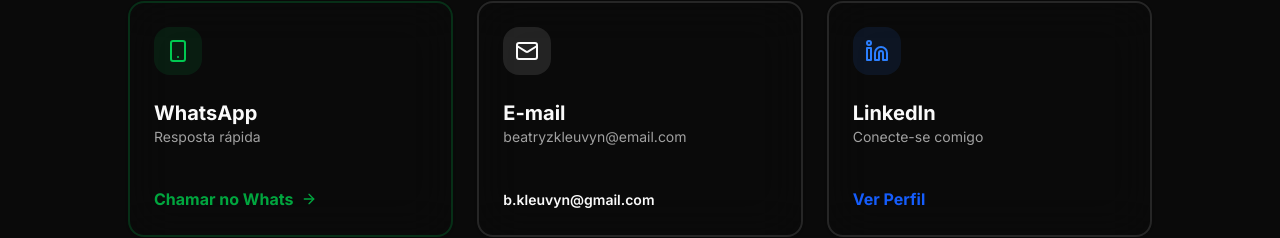
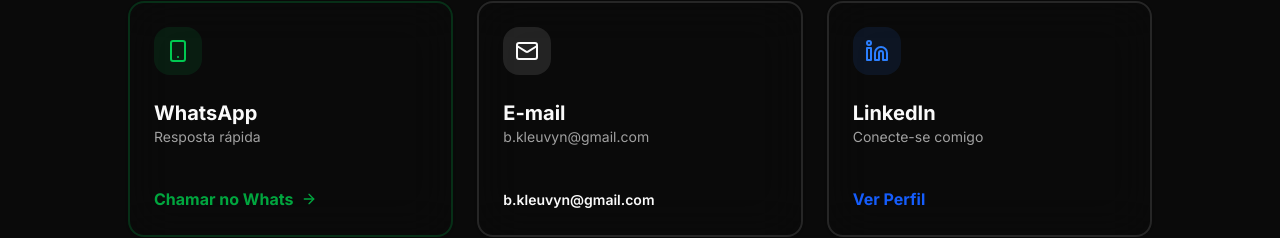
Before and after one commit to kleuvyn/portfolio-kleuvyn, a Next.js app: page / in a window 1280 px wide. Shown: the part 6134-6372 px from the top of the page. Built offline with nearby package versions, Linux system fonts and the light colour scheme.

Commit message:
arrumando email

```diff
--- a/components/providers.tsx
+++ b/components/providers.tsx
@@ -67,7 +67,7 @@
       whatsapp_desc: "Resposta rápida",
       whatsapp_cta: "Chamar no Whats",
       email_title: "E-mail",
-      email_desc: "beatryzkleuvyn@email.com",
+      email_desc: "b.kleuvyn@gmail.com",
       linkedin_title: "LinkedIn",
       linkedin_desc: "Conecte-se comigo",
       linkedin_cta: "Ver Perfil",
@@ -138,7 +138,7 @@
       whatsapp_desc: "Fast response",
       whatsapp_cta: "Call on Whats",
       email_title: "Email",
-      email_desc: "beatryzkleuvyn@email.com",
+      email_desc: "b.kleuvyn@gmail.com",
       linkedin_title: "LinkedIn",
       linkedin_desc: "Connect with me",
       linkedin_cta: "View Profile",
```
